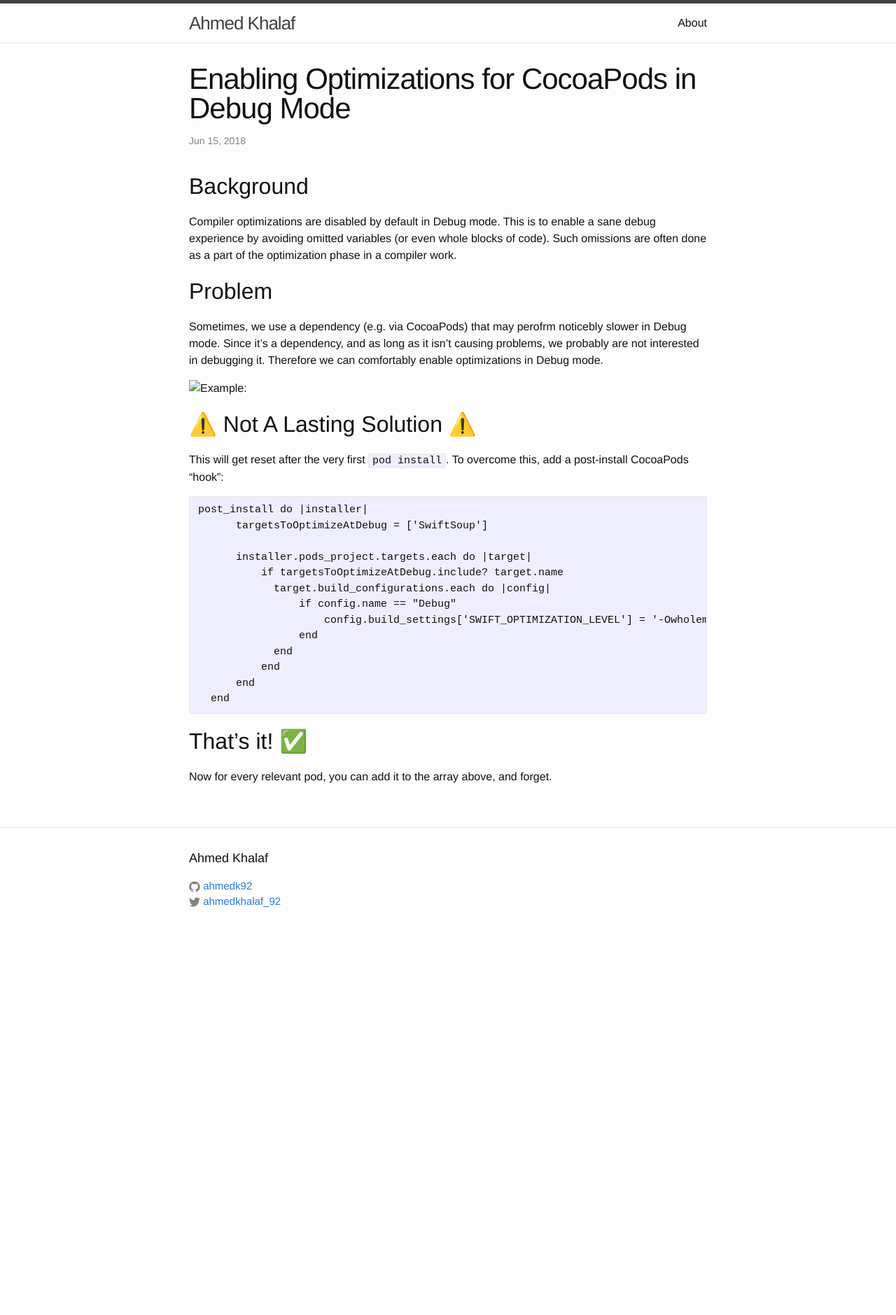
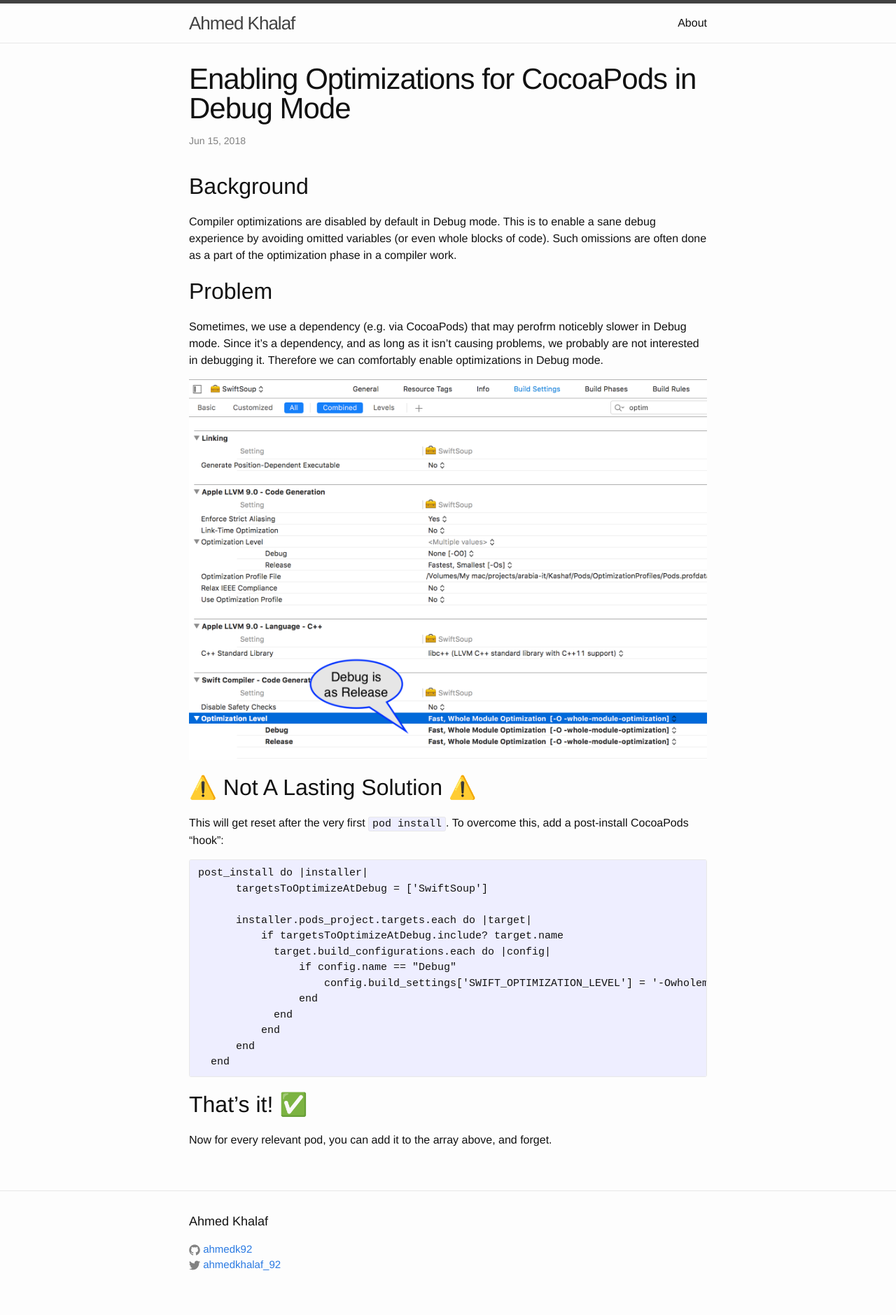
Before and after one commit to ahmedk92/ahmedk92.github.io, a Jekyll site: the page built from _posts/2018-06-15-Enabling Optimizations for CocoaPods in Debug Mode.md, in a window 1280 px wide. Shown: the whole page at 70% size. Built offline with Jekyll 4.4.1, drawn with Linux system fonts in a browser that asks for light colours; before the commit the page ends 1360 px from its top, so only the background shows below that.

Commit message:
fix images in optimization post

```diff
--- a/_posts/2018-06-15-Enabling Optimizations for CocoaPods in Debug Mode.md
+++ b/_posts/2018-06-15-Enabling Optimizations for CocoaPods in Debug Mode.md
@@ -12,7 +12,7 @@ Compiler optimizations are disabled by default in Debug mode. This is to enable
 
 Sometimes, we use a dependency (e.g. via CocoaPods) that may perofrm noticebly slower in Debug mode. Since it's a dependency, and as long as it isn't causing problems, we probably are not interested in debugging it. Therefore we can comfortably enable optimizations in Debug mode.
 
-![Example:](optim.png)
+![Example:]({{site.url}}/assets/optim.png)
 
 ## ⚠️ Not A Lasting Solution ⚠️
 
```
Also changed, not shown: assets/optim.png (renamed from _posts/optim.png).
